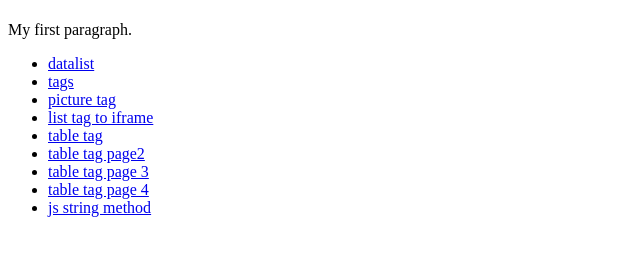
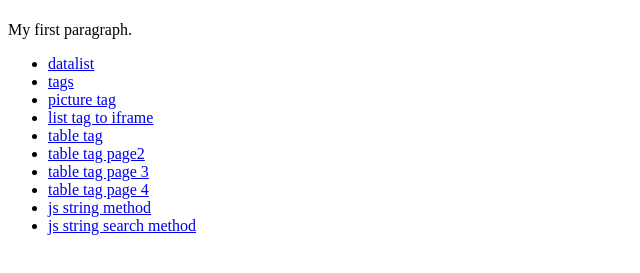
Before and after one commit to saurabhpawar07/HTMLandJavaScriptLearning, a plain HTML site: page index.html in a window 1280 px wide. Shown: the part 59-332 px from the top of the page, without its empty margins (0-640 px from the left). Drawn offline with Linux system fonts and the light colour scheme.

Commit message:
updated index page

```diff
--- a/index.html
+++ b/index.html
@@ -38,6 +38,9 @@
     <li>
         <a href="../HTMLandJavaScriptLearning/28-04/js.html">js string method</a>
     </li>
+    <li>
+        <a href="../HTMLandJavaScriptLearning/29-04/js.html">js string  search method</a>
+    </li
 
 
 </ul>
```
